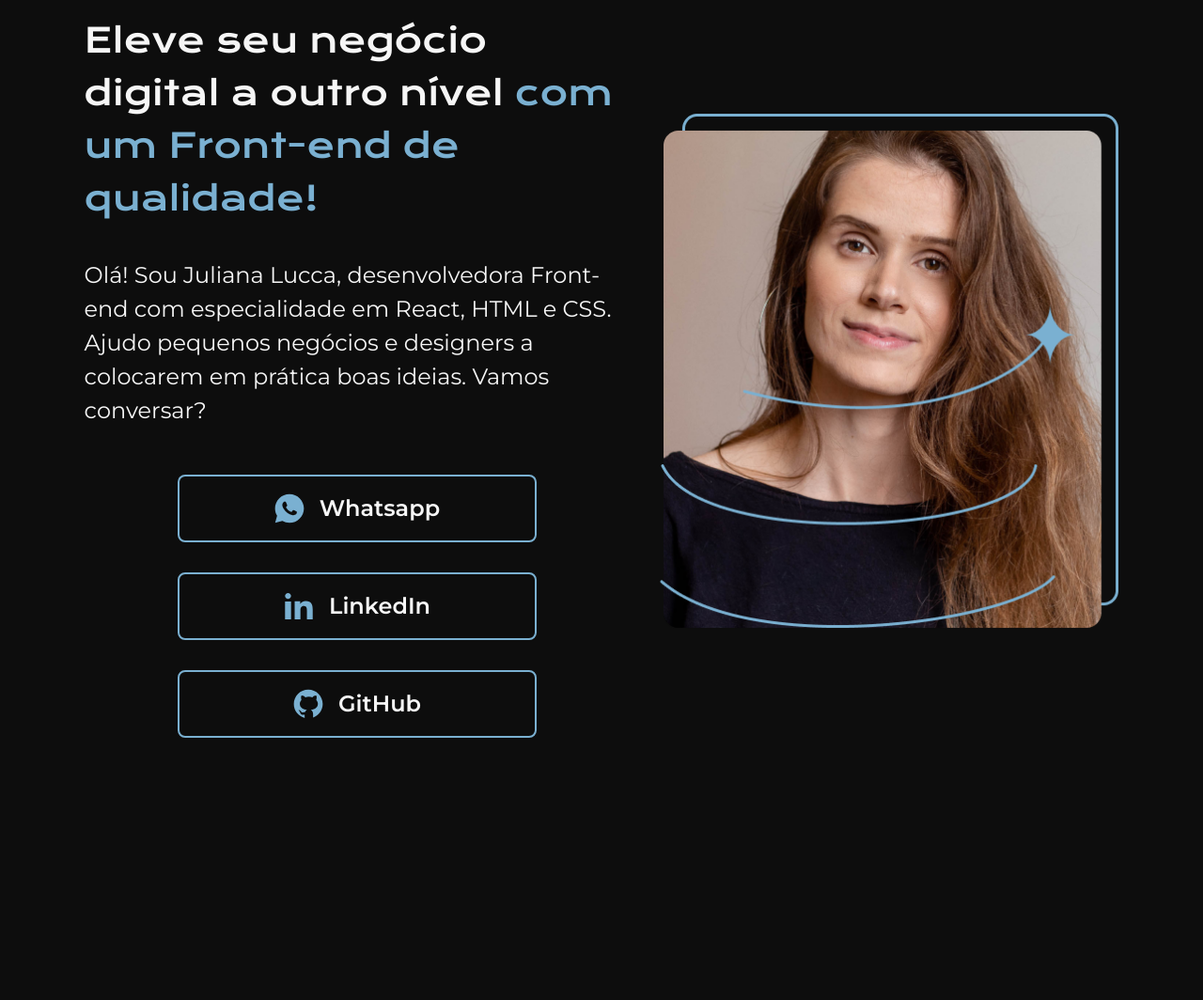
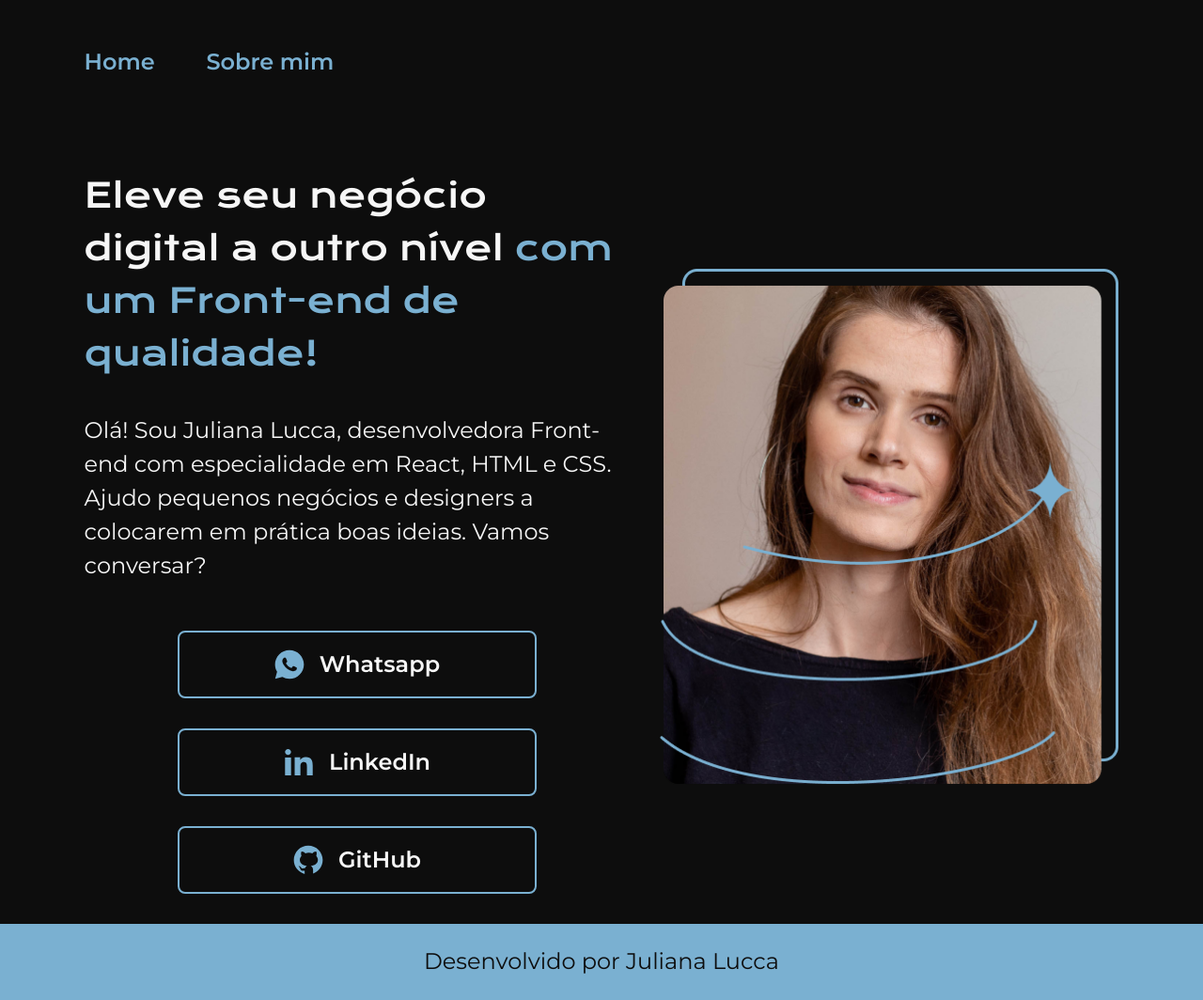
Before and after one commit to julucca/curso-html-css, a plain HTML site: page index.html in a window 1280 px wide. Shown: the whole page at 94% size. Before the commit the page ends 800 px from the top, so only its background shows below. Drawn offline with nearby package versions, Linux system fonts and the light colour scheme.

Commit message:
feat: header and footer

```diff
--- a/assets/css/content.css
+++ b/assets/css/content.css
@@ -27,7 +27,6 @@
     gap: 1rem;
     color: var(--white);
     font-weight: 600;
-    text-decoration: none;
     border: 2px solid var(--blue);
     border-radius: .5rem;
     padding-block: .5rem;
--- /dev/null
+++ b/assets/css/footer.css
@@ -0,0 +1,11 @@
+footer {
+    background-color: var(--blue);
+    color: var(--black);
+    padding-block: 1rem;
+}
+
+@media screen and (min-width: 1024px) {
+    footer {
+        padding-block: 1.4rem;
+    }
+}
--- /dev/null
+++ b/assets/css/header.css
@@ -0,0 +1,20 @@
+header {
+    padding-top: 3rem;
+}
+
+.header__nav {
+    color: var(--blue);
+    font-weight: 600;
+    text-align: left;
+    font-size: 1.1rem;
+}
+
+.nav__link {
+    margin-right: 3.75vw;
+}
+
+@media screen and (min-width: 1024px) {
+    .header__nav {
+        font-size: 1.5rem;
+    }
+}
--- a/index.html
+++ b/index.html
@@ -13,7 +13,14 @@
 </head>
 
 <body>
-    <main>
+    <header class="container">
+        <nav class="header__nav">
+            <a href="./index.html" class="nav__link">Home</a>
+            <a href="#" class="nav__link">Sobre mim</a>
+        </nav>
+    </header>
+
+    <main class="container">
         <a href="#">
             <img src="./assets/images/image.png" alt="Foto da Juliana Lucca" class="image">
         </a>
@@ -30,6 +37,10 @@
             </div>
         </section>
     </main>
+
+    <footer>
+        <p>Desenvolvido por Juliana Lucca</p>
+    </footer>
 </body>
 
 </html>
--- a/style.css
+++ b/style.css
@@ -1,7 +1,9 @@
 @import url('https://fonts.googleapis.com/css2?family=Krona+One&family=Montserrat:wght@400;600&display=swap');
 
+@import url("./assets/css/header.css");
 @import url("./assets/css/image.css");
 @import url("./assets/css/content.css");
+@import url("./assets/css/footer.css");
 
 :root {
     --black: #0D0D0D;
@@ -28,19 +30,32 @@ main {
     flex-direction: column;
     align-items: center;
     justify-content: center;
-    height: 100vh;
     gap: 2rem;
-    margin-inline: 7vw;
+    min-height: 78vh;
+    padding-block: 6rem 2rem;
 }
 
 h1, h2 {
     font-family: var(--font-secondary);
 }
 
+a, a:active {
+    text-decoration: none;
+    color: inherit;
+    font-family: inherit;
+}
+
+.container {
+    max-width: 1163px;
+    margin-inline: auto;
+    padding-inline: 7vw;
+}
+
 @media screen and (min-width: 765px) {
 
     main {
         flex-direction: row-reverse;
+        justify-content: space-between;
     }
 }
 
```
